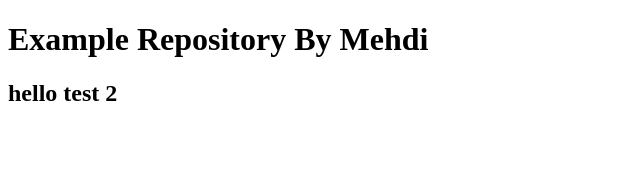
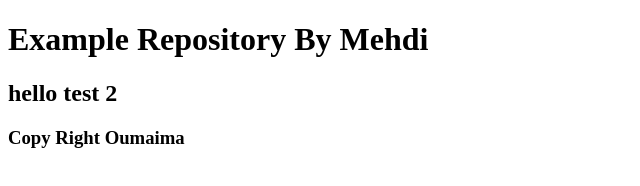
Before and after one commit to wassimdevox/devox, a plain HTML site: page index.html in a window 1280 px wide. Shown: the whole page, without its empty margins (0-640 px from the left). Drawn offline with Linux system fonts and the light colour scheme.

Commit message:
Added Copyright in h3

```diff
--- a/index.html
+++ b/index.html
@@ -9,7 +9,7 @@
    <h1>Example Repository By Mehdi</h1>
 
    <h2> hello test 2<h2>
-
+		   <h3> Copy Right Oumaima <h3>
 
     </body>
 
```
